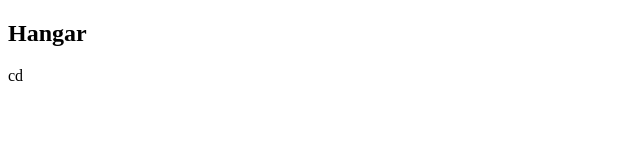
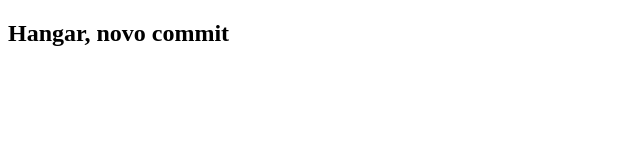
Before and after one commit to eritonsousa/hangar, a plain HTML site: page index.html in a window 1280 px wide. Shown: the whole page, without its empty margins (0-640 px from the left). Drawn offline with Linux system fonts and the light colour scheme.

Commit message:
Adicionei o novo commit no código

```diff
--- a/index.html
+++ b/index.html
@@ -6,6 +6,6 @@
     <title>Hangar</title>
 </head>
 <body>
-    <h2>Hangar</h2>
-</body>cd
+    <h2>Hangar, novo commit</h2>
+</body>
 </html>
```
